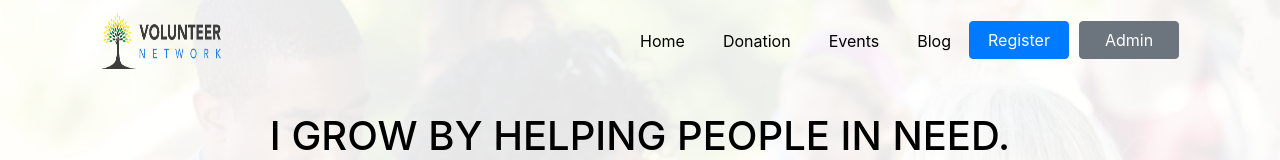
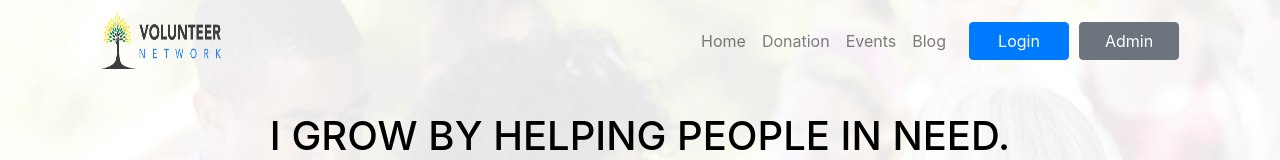
Before and after one commit to murad-aust/Volunteer-Network-Client, a React (Create React App) app: page / in a window 1280 px wide. Shown: the top 160 px of the page. Built offline with nearby package versions, Linux system fonts and the light colour scheme; no server answers.

Commit message:
minor update

```diff
--- a/src/App.js
+++ b/src/App.js
@@ -34,9 +34,9 @@ function App() {
             <Register></Register>
           </PrivateRoute>
 
-          <Route path="/activities">
+          <PrivateRoute path="/activities">
             <Activities></Activities>
-          </Route>
+          </PrivateRoute>
           <Route path="/admin">
             <Admin></Admin>
           </Route>
--- a/src/Components/AddEvent/AddEvent.js
+++ b/src/Components/AddEvent/AddEvent.js
@@ -89,7 +89,7 @@ const AddEvent = () => {
                                 </Form.Group>
                                 <Form.Group as={Col} controlId="formBasicFile">
                                     <Form.Label>Banner</Form.Label>
-                                    <Form.Control name="image" onBlur={handleBlur} type="text" placeholder="Enter Image URL" />
+                                    <Form.Control name="image" onBlur={handleBlur} type="text" placeholder="Hosting Image URL" />
                                 </Form.Group>
                             </Form.Row>
                             <input  onClick={handleSubmit} className="btn btn-primary " type="submit" value="Submit"/>
--- a/src/Components/Header/Header.js
+++ b/src/Components/Header/Header.js
@@ -1,9 +1,11 @@
-import React from 'react';
+import React, { useContext } from 'react';
 import logo from '../../logos/Group 1329.png';
 import { Button, Container, Nav, Navbar } from 'react-bootstrap';
 import { Link } from 'react-router-dom';
+import { UserContext } from '../../App';
 
 const Header = () => {
+  const [loggedInUser, setLoggedInUser] = useContext(UserContext);
   return (
     <Container>
 
@@ -21,17 +23,31 @@ const Header = () => {
         </Navbar.Brand  >
 
         <Navbar.Toggle aria-controls="responsive-navbar-nav" />
-        <Navbar.Collapse id="responsive-navbar-nav">
+          <Navbar.Collapse id="responsive-navbar-nav">
 
-          <Nav className="navbar-nav ml-auto "  >
+            <Nav className="navbar-nav ml-auto "  >
 
-            <Nav.Link style={{ paddingLeft: '30px', color: 'black' }} href="#">Home</Nav.Link>
-            <Nav.Link style={{ paddingLeft: '30px', color: 'black' }} href="#">Donation</Nav.Link>
-            <Nav.Link style={{ paddingLeft: '30px', color: 'black' }} href="#">Events</Nav.Link>
-            <Nav.Link style={{ paddingLeft: '30px', color: 'black' }} href="#">Blog</Nav.Link>
-            <Link to="/login" > <Button style={{ marginLeft: '10px', width: '100px' }} variant="primary">Register</Button></Link>
-            <Link to="/admin" ><Button style={{ marginLeft: '10px', width: '100px' }} variant="secondary">Admin</Button></Link>
-          </Nav>
+              <Link className="nav-link"  to="/home">Home</Link>
+              <Link className="nav-link"  to="/home">Donation</Link>
+              <Link className="nav-link"  to="/home">Events</Link>
+              <Link className="nav-link"  to="/home">Blog</Link>
+
+              {
+
+                loggedInUser.success && loggedInUser.isSignedIn &&
+                <Link className="nav-link"  to="/activities">My Activities</Link>
+              }
+           </Nav>
+              <span style={{ color: 'orange', marginRight: '5px' }}  >{loggedInUser.name}</span>
+              {
+
+                loggedInUser.success && loggedInUser.isSignedIn ?
+                  <Button variant="warning" onClick={() => setLoggedInUser({})}>Sign Out</Button>
+                :
+                <Link to="/login" ><Button style={{ marginLeft: '10px', width: '100px' }} variant="primary"> Login </Button> </Link>
+
+              }
+              <Link to="/admin" ><Button style={{ marginLeft: '10px', width: '100px' }} variant="secondary">Admin</Button></Link>
 
         </Navbar.Collapse>
 
```
